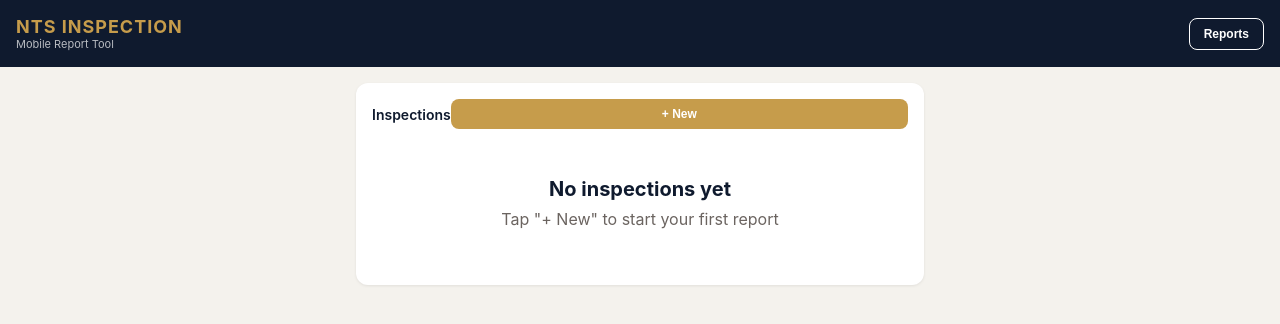
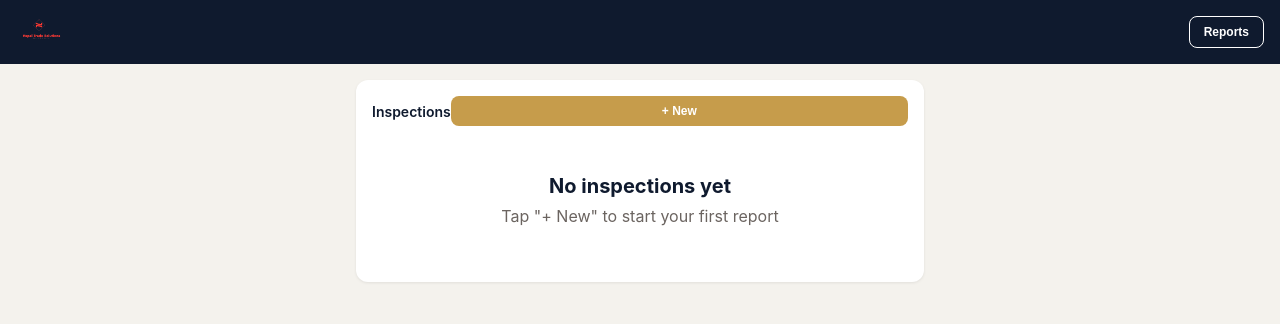
Before and after one commit to kaustuv71/nts-inspection-app, a Flask app: page / in a window 1280 px wide. Shown: the top 324 px of the page. Run offline with Flask 3, Linux system fonts and the light colour scheme; data that the repository does not hold is empty.

Commit message:
Replace header text with NTS logo

```diff
--- a/templates/index.html
+++ b/templates/index.html
@@ -71,7 +71,7 @@
 <body>
 <div class="header">
   <div class="flex-between">
-    <div><h1>NTS INSPECTION</h1><div class="sub">Mobile Report Tool</div></div>
+    <div><img src="/static/nts_logo.png" style="height:28px;width:auto" alt="NTS"></div>
     <button class="btn btn-sm btn-outline" style="border-color:#fff;color:#fff" onclick="showList()">Reports</button>
   </div>
 </div>
```
Also changed, not shown: static/nts_logo.png (added).
